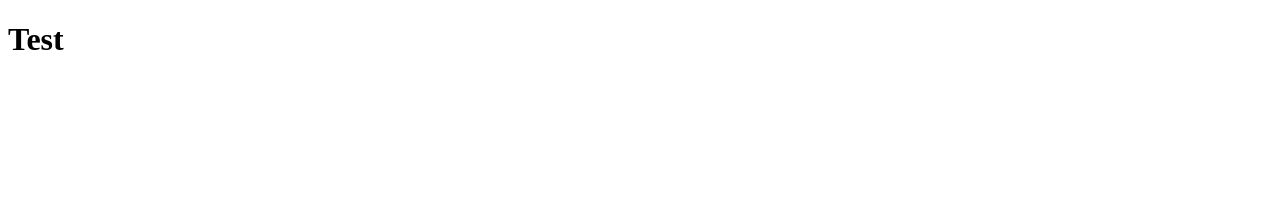
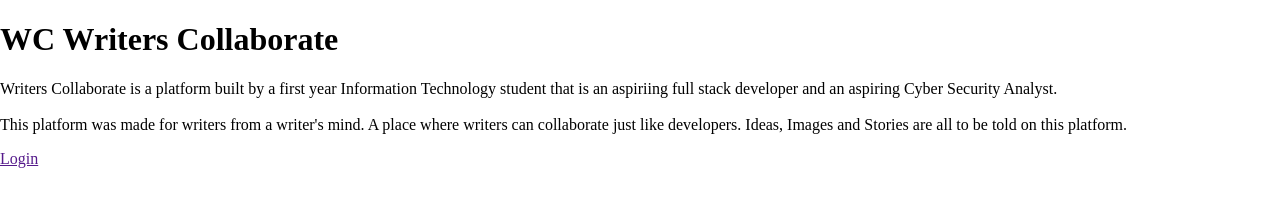
Before and after one commit to nabeelmohammed0606/writersCollaborate, a plain HTML site: page index.html in a window 1280 px wide. Drawn offline with Linux system fonts and the light colour scheme.

Commit message:
vercel push test

```diff
--- a/index.html
+++ b/index.html
@@ -4,8 +4,21 @@
     <meta charset="UTF-8">
     <meta name="viewport" content="width=device-width, initial-scale=1.0">
     <title>Index</title>
+    <link rel="stylesheet" href="style.css">
 </head>
 <body>
-    <h1> Test </h1>
+
+    <h1> WC Writers Collaborate</h1>
+
+    <p> Writers Collaborate is a platform built by a first year Information Technology student
+        that is an aspiriing full stack developer and an aspiring Cyber Security Analyst. <br><br>
+
+        This platform was made for writers from a writer's mind. A place where writers can collaborate just like developers.
+        Ideas, Images and Stories are all to be told on this platform.
+    </p>
+
+
+    <a href="">Login</a>
+
 </body>
 </html>
--- /dev/null
+++ b/style.css
@@ -0,0 +1,3 @@
+body {
+    margin: 0;
+}
```
Also changed, not shown: 2 other files.
